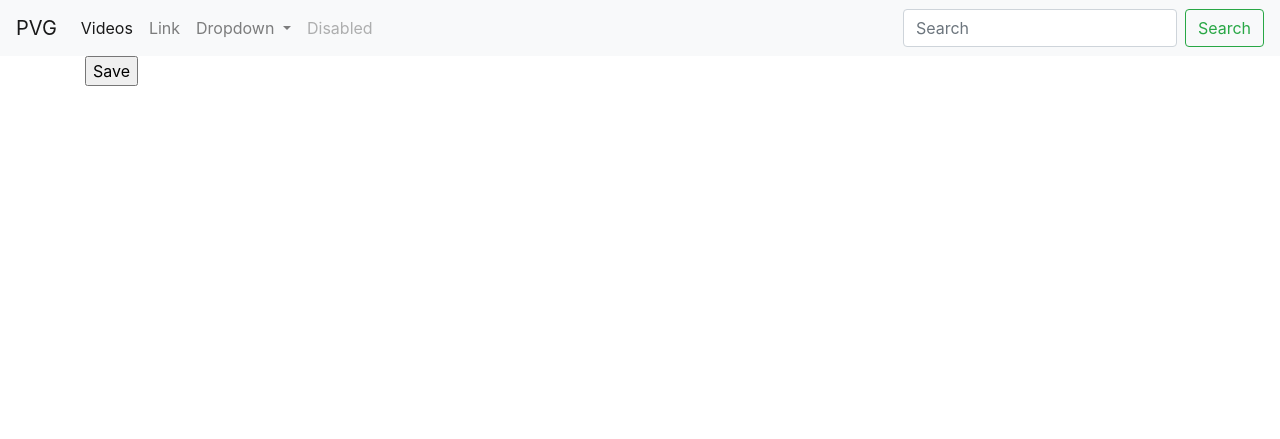
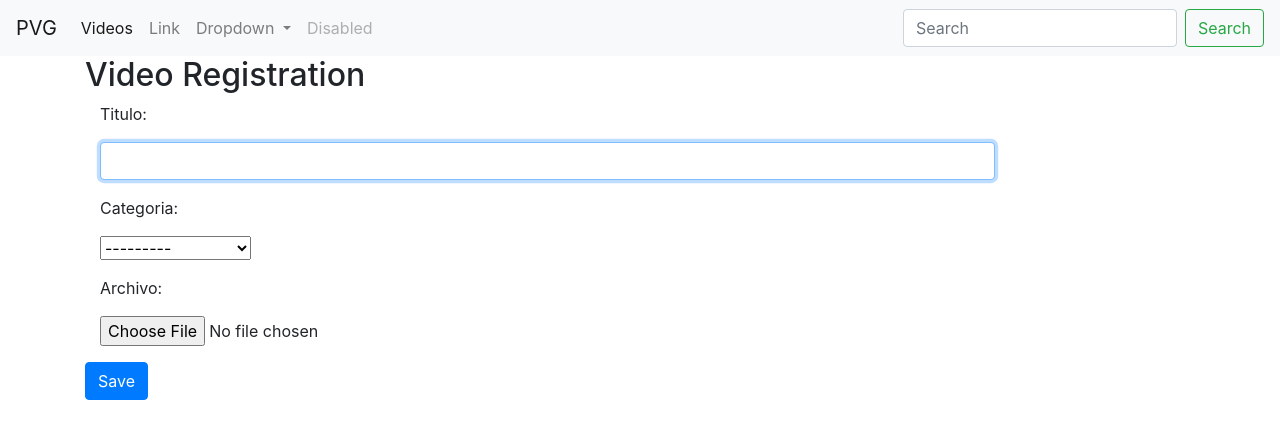
Before and after one commit to armageAR/PendriveVideoGenerator, a Django app: template app/videos/templates/videos/create.html in a window 1280 px wide. Shown: the top 439 px of the page. Run offline with Django 3.2, Linux system fonts and the light colour scheme; the template is opened without the code that fills it: values that come from a table or form of the project are taken from there, others are empty; tables that the repository leaves empty hold one stand-in row (values such as "Sample post"); parts of the project's set-up code (start-up, migrations or seed data) failed here and were passed over; some libraries are stand-ins or nearby versions.

Commit message:
video create

```diff
--- a/app/videos/forms.py
+++ b/app/videos/forms.py
@@ -1,17 +1,21 @@
 from django import forms
 
 
-from .models import Video
+from .models import Video, Category
 
 
 class VideoForm(forms.ModelForm):
-    title = forms.CharField(label='Titulo', widget=forms.TextInput(
-        attrs={"placeholder": "Video title", "class": "form-control"}))
-    category = forms.
 
     class Meta:
         model = Video
-        fields = [
-            'title', 'category', 'videoFile'
-
-        ]
+        fields = ['title', 'category', 'videoFile']
+        labels = {
+            'title': 'Titulo',
+            'category': 'Categoria',
+            'videoFile': 'Archivo'
+        }
+        widgets = {
+            'title': forms.TextInput(attrs={'class': 'form-control', 'autofocus': True}),
+            # 'videoFile': forms.TextInput(attrs={'class': 'form-control'}),
+            #'category': forms.ModelChoiceField(queryset=Category.objects.all(),to_field_name="name"),
+        }
--- a/app/videos/templates/videos/create.html
+++ b/app/videos/templates/videos/create.html
@@ -1,11 +1,23 @@
 {% extends 'base.html' %} {% block content %}
+<div class="content"><h2>Video Registration</h2></div>
 
-<div class="form-group">
-  <form action="." method="POST">
+<form action="." method="POST" enctype="multipart/form-data" class="form-horizontal">
+
     {% csrf_token %}
-    {{ form.as_p }}
-    <input type="submit" value="Save" />
-  </form>
-</div>
+    {% for non_field_error in form.non_field_errors %}
+        <p class="help is-danger">{{ non_field_error }}</p>
+    {% endfor %}
+    {% for field in form %}
+        <div class="form-group">
+            <label for="{{ field.id_for_label }}" class="control-label col-sm-2">{{ field.label_tag }}</label>
+            <div class="col-sm-10">{{ field }}</div>
+        {% for error in field.errors %}
+            <p class="help is-danger">{{ error }}</p>
+        {% endfor %}
+        </div>
+    {% endfor %}
+    <input type="submit" value="Save" class="btn btn-primary">
+
+</form>
 
 {% endblock %}
--- a/app/videos/templates/videos/list.html
+++ b/app/videos/templates/videos/list.html
@@ -1,6 +1,7 @@
 {% extends 'base.html' %} {% block content %}
 
 <h1>Videos list</h1>
+<a href="{% url 'video-create' %}" class="btn btn-danger m-1 float-right">Nuevo Video</a>
 <div class="table-responsive">
   <table class="table">
     <thead>
```
Also changed, not shown: app/videos/views.py (+11 -8 lines).
